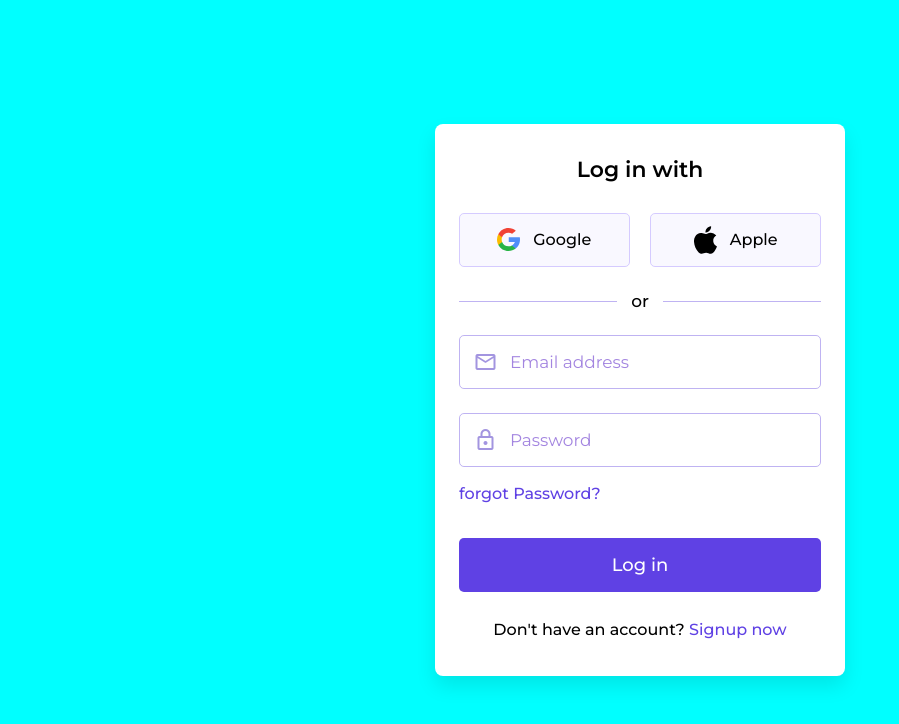
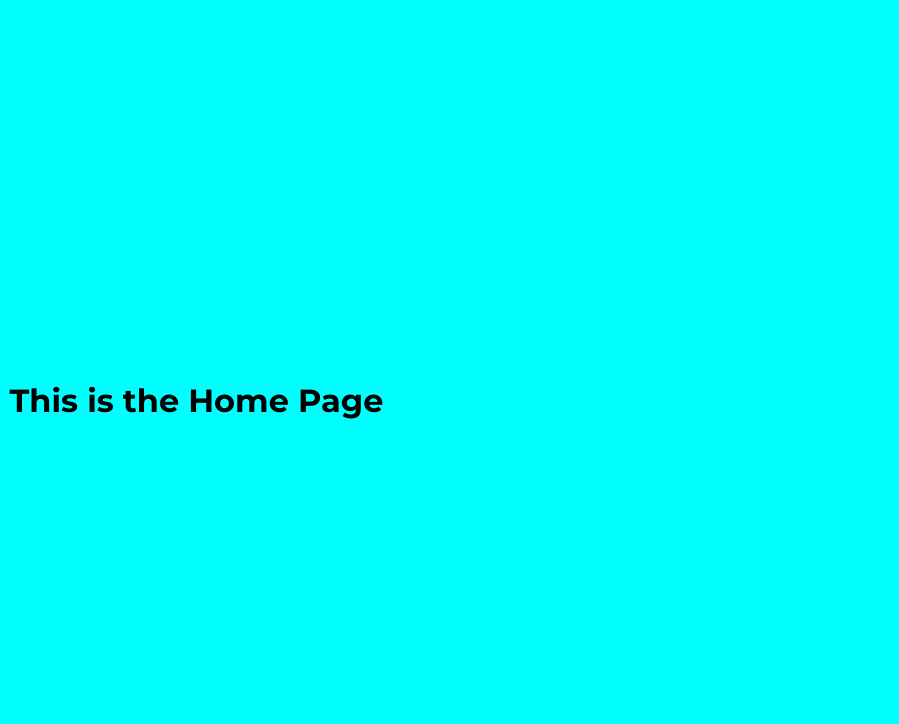
Before and after one commit to Project3Team5/habitude-frontend, a React (Create React App) app: page / in a window 1280 px wide. Shown: the top 724 px of the page, without its empty margins (0-899 px from the left). Built offline with nearby package versions, Linux system fonts and the light colour scheme.

Commit message:
I fixed the conflicts from part 1.

```diff
--- a/src/App.js
+++ b/src/App.js
@@ -10,8 +10,8 @@
   return (
       <BrowserRouter>
         <Routes>
-          <Route path="/1" element={<HomePage />} />
-            <Route path="/" element={<LoginPage />}/>
+          <Route path="/" element={<HomePage />} />
+            <Route path="/login" element={<LoginPage />}/>
           <Route path="/about" element={<AboutPage />} />
         </Routes>
       </BrowserRouter>
--- a/src/pages/LoginPage.jsx
+++ b/src/pages/LoginPage.jsx
@@ -39,4 +39,4 @@
     )
 }
 
-export default LoginPage
+export default LoginPage;
```
